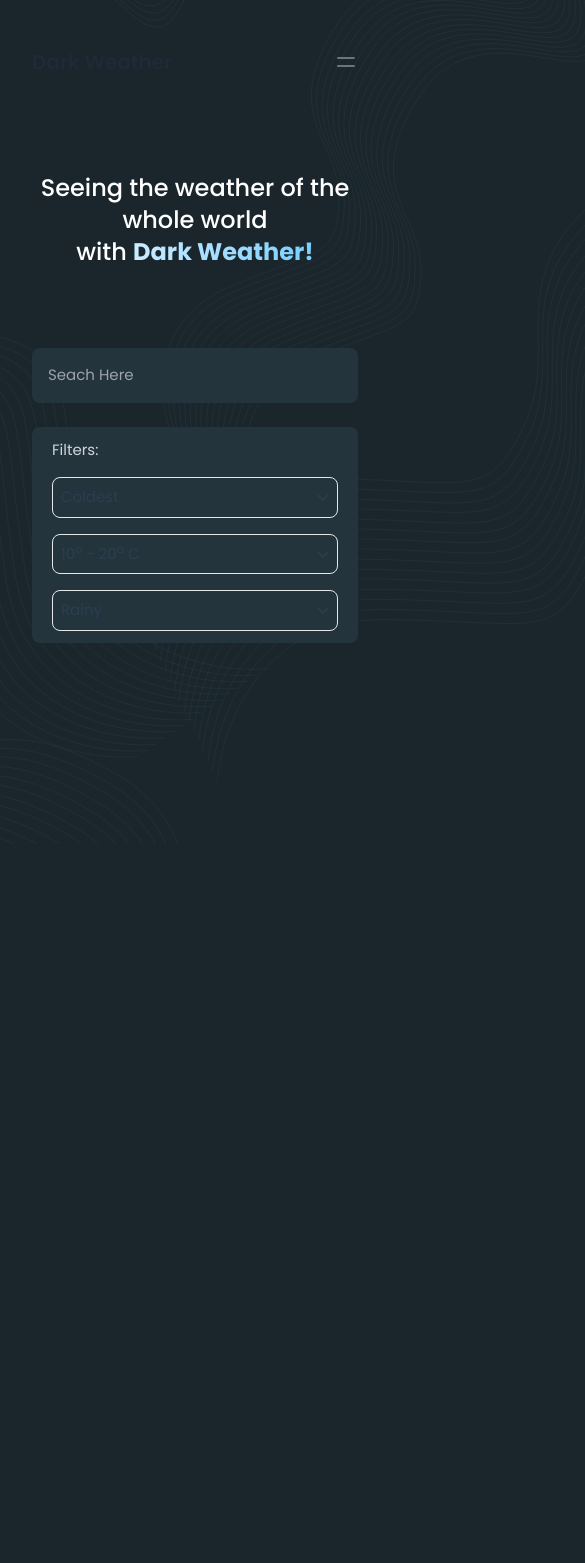
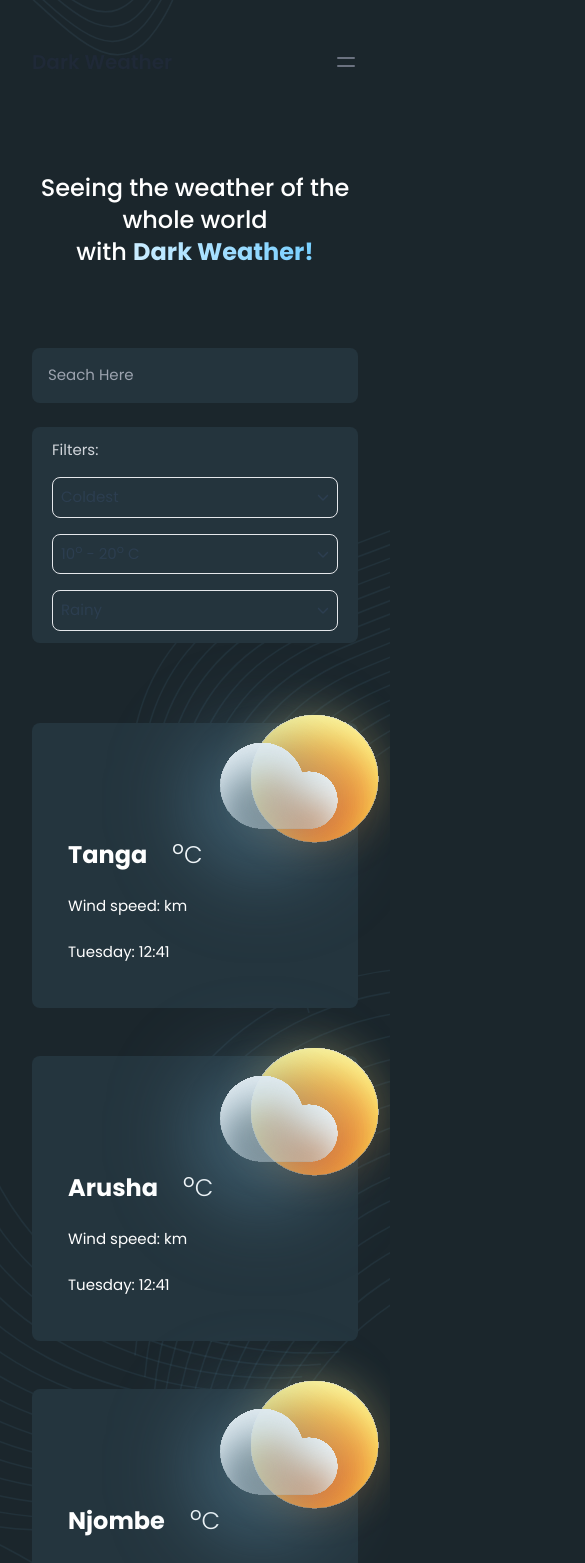
Before and after one commit to nickyraph/weather-app, a Vue app: page / in a window 390 px wide. Shown: the top 1563 px of the page, 585 px wide, since content can reach past the window. Before the commit the page ends 844 px from the top, so only its background shows below. Built offline with nearby package versions, Linux system fonts and the light colour scheme; no server answers.

Commit message:
Responsive done

```diff
--- a/src/App.vue
+++ b/src/App.vue
@@ -20,11 +20,11 @@
 
   <Search />
 
-  <div class="grid grid-cols-3 gap-36 mt-20">
-<!--
+  <div class="grid lg:grid-cols-3 lg:gap-36 gap-y-12 lg:gap-y-0 mt-20">
+
     <WeatherCard city="Tanga" />
     <WeatherCard city="Arusha" />
-    <WeatherCard city="Njombe" /> -->
+    <WeatherCard city="Njombe" />
   </div>
 
 
--- a/src/assets/main.css
+++ b/src/assets/main.css
@@ -6,19 +6,31 @@
 @tailwind utilities;
 
 body{
-  /* background: #1B262C; */
   background: url('./background.svg') #1B262C;
   background-position: center;
   background-size: cover;
   font-family: 'Poppins', sans-serif;
   overflow-x: hidden;
+}
+
+
+
+
+#app {
+  margin: 0 auto;
+  padding: 2rem;
+  padding-left: 5rem;
+  padding-right: 5rem;
+  font-weight: normal;
+}
+
+
+@media screen and (max-width: 480px){
+
+  #app {
+    padding-left: 2rem;
+    padding-right: 2rem;
+    overflow: hidden;
+  }
 
 }
-
-#app {
-  max-width: 1280px;
-  margin: 0 auto;
-  padding: 2rem;
-  font-weight: normal;
-
-}
--- a/src/components/WeatherCard.vue
+++ b/src/components/WeatherCard.vue
@@ -56,14 +56,14 @@ export default {
 
     <div class="py-5 px-3 bg-[#24353E] max-w-lg rounded-lg relative">
         <div class="icon">
-            <div class="absolute top-0 -translate-y-1/2 w-80 -right-1/3">
-                <CloudyIcon v-if="this.condition == 'Clouds'" />
+            <div class="absolute top-0 -right-1/4 -translate-y-1/3 lg:-translate-y-1/2 w-60 lg:w-80 lg:-right-1/3">
                 <RainyIcon v-if="this.condition == 'Rain'" />
                 <SunnyIcon v-if="this.condition == 'Sun'" />
+                <CloudyIcon v-else="this.condition == 'Clouds'" />
 
             </div>
         </div>
-        <div class="space-y-6 px-8 text-white mt-24 mb-6">
+        <div class="space-y-6 px-6 lg:px-8 text-white mt-24 mb-6">
             <h3 class="text-2xl font-bold"> {{ city }} <span class="font-light ml-5">{{ this.temp }}<sup>o</sup>C</span></h3>
             <span class="block">Wind speed: {{ this.wind_speed }} km</span>
             <span class="block">{{ this.date }}</span>
```
